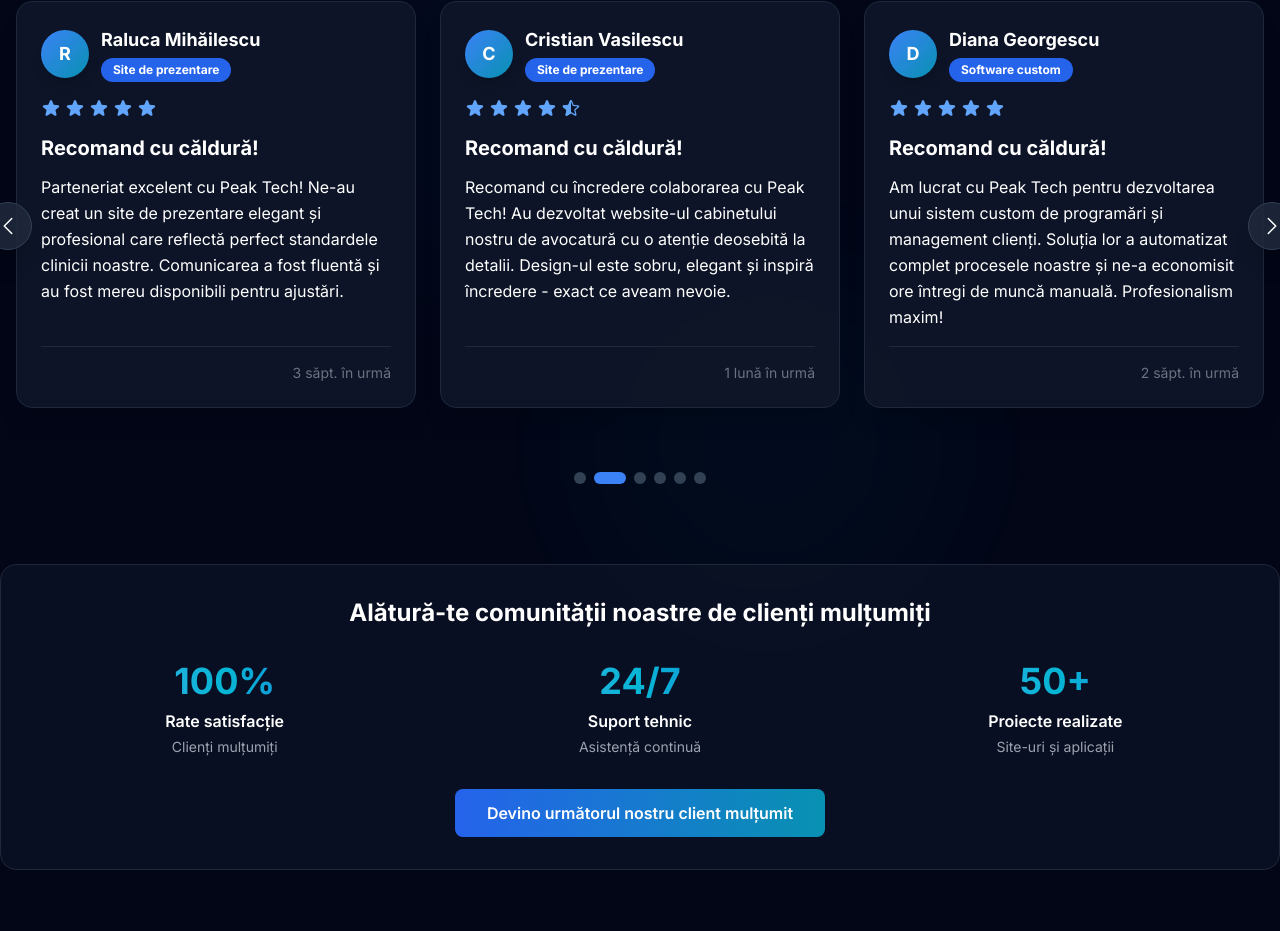
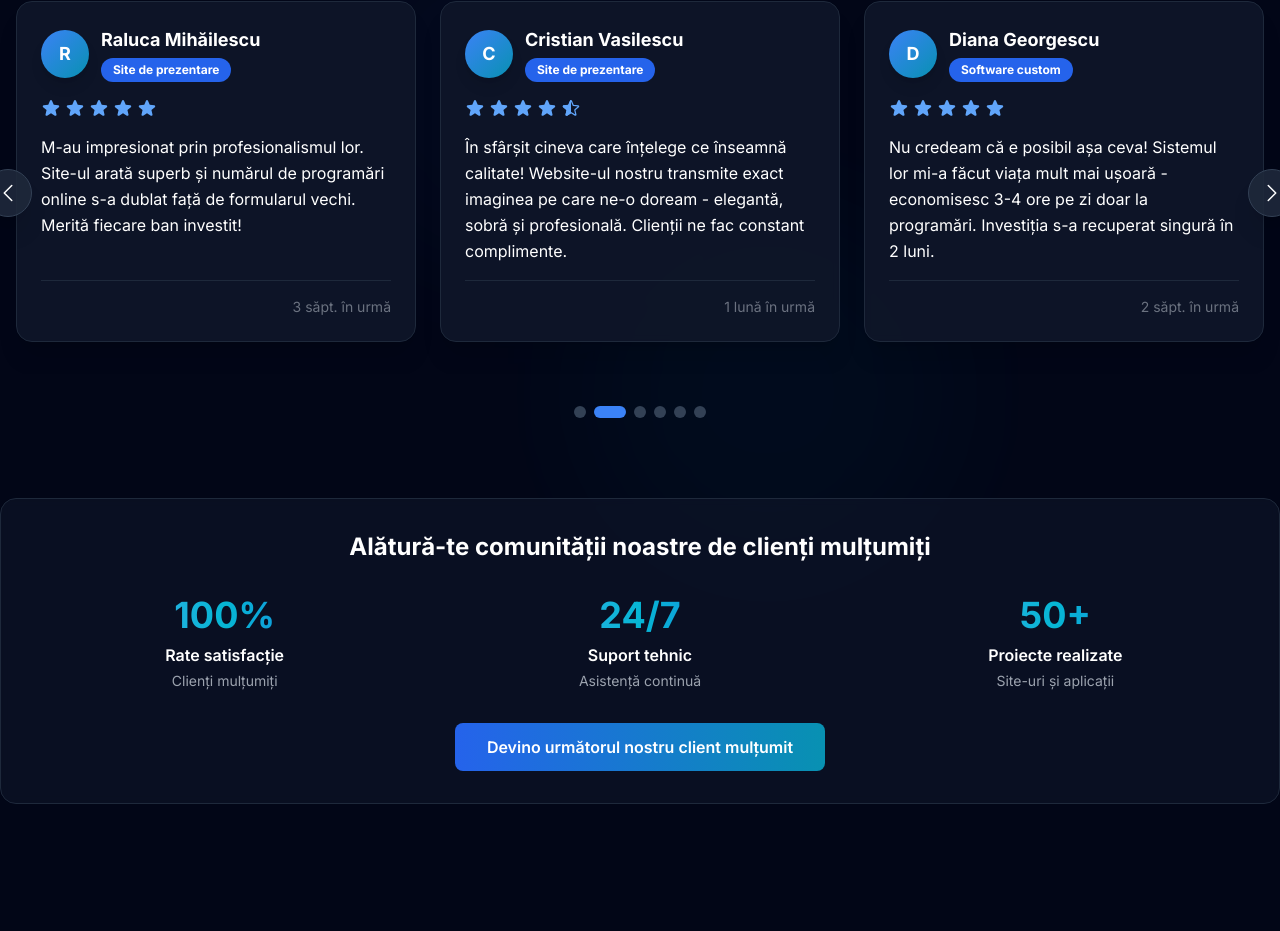
Before and after one commit to AndreiSimionescu12/PEAK_TECH_PLATFORM, a Next.js app: page / in a window 1280 px wide. Shown: the part 4115-5046 px from the top of the page. Built offline with nearby package versions, Linux system fonts and the light colour scheme.

Commit message:
improvement

```diff
--- a/constants/siteConfig.ts
+++ b/constants/siteConfig.ts
@@ -51,8 +51,8 @@ export const siteConfig = {
       company: 'Boutique Fashion SRL',
       role: 'Director General',
       badge: 'Magazin online',
-      content: 'Am colaborat cu Peak Tech pentru dezvoltarea magazinului nostru online și rezultatul a depășit toate așteptările. Echipa lor a înțeles perfect viziunea brandului nostru și a livrat o platformă e-commerce modernă și intuitivă.',
-      rating: 4.5,
+      content: 'Cel mai bun partener pe care l-am avut vreodată! Au transformat complet viziunea noastră într-un magazin online care vinde de la sine. Vânzările au crescut cu 40% în primele 2 luni.',
+      rating: 5,
       avatar: '/testimonials/andrei-constantinescu.jpg',
       timestamp: '2 săpt. în urmă'
     },
@@ -62,7 +62,7 @@ export const siteConfig = {
       company: 'Dental Care Clinic',
       role: 'Manager Clinică',
       badge: 'Site de prezentare',
-      content: 'Parteneriat excelent cu Peak Tech! Ne-au creat un site de prezentare elegant și profesional care reflectă perfect standardele clinicii noastre. Comunicarea a fost fluentă și au fost mereu disponibili pentru ajustări.',
+      content: 'M-au impresionat prin profesionalismul lor. Site-ul arată superb și numărul de programări online s-a dublat față de formularul vechi. Merită fiecare ban investit!',
       rating: 5,
       avatar: '/testimonials/raluca-mihailescu.jpg',
       timestamp: '3 săpt. în urmă'
@@ -73,7 +73,7 @@ export const siteConfig = {
       company: 'Legal Partners',
       role: 'Avocat Senior',
       badge: 'Site de prezentare',
-      content: 'Recomand cu încredere colaborarea cu Peak Tech! Au dezvoltat website-ul cabinetului nostru de avocatură cu o atenție deosebită la detalii. Design-ul este sobru, elegant și inspiră încredere - exact ce aveam nevoie.',
+      content: 'În sfârșit cineva care înțelege ce înseamnă calitate! Website-ul nostru transmite exact imaginea pe care ne-o doream - elegantă, sobră și profesională. Clienții ne fac constant complimente.',
       rating: 4.5,
       avatar: '/testimonials/cristian-vasilescu.jpg',
       timestamp: '1 lună în urmă'
@@ -84,7 +84,7 @@ export const siteConfig = {
       company: 'Beauty Studio Premium',
       role: 'Fondator',
       badge: 'Software custom',
-      content: 'Am lucrat cu Peak Tech pentru dezvoltarea unui sistem custom de programări și management clienți. Soluția lor a automatizat complet procesele noastre și ne-a economisit ore întregi de muncă manuală. Profesionalism maxim!',
+      content: 'Nu credeam că e posibil așa ceva! Sistemul lor mi-a făcut viața mult mai ușoară - economisesc 3-4 ore pe zi doar la programări. Investiția s-a recuperat singură în 2 luni.',
       rating: 5,
       avatar: '/testimonials/diana-georgescu.jpg',
       timestamp: '2 săpt. în urmă'
@@ -95,8 +95,8 @@ export const siteConfig = {
       company: 'FitLife Gym',
       role: 'Director Sport',
       badge: 'Software custom',
-      content: 'Peak Tech ne-a dezvoltat un sistem personalizat pentru gestionarea membrilor și a antrenamentelor. Soluția este rapidă, intuitivă și membrii noștri o adoră! Colaborarea a fost foarte plăcută și profesionistă din toate punctele de vedere.',
-      rating: 4.5,
+      content: 'Wow! Pur și simplu wow! Membrii sălii noastre sunt încântați de noua aplicație. E rapidă, intuitivă și arată fantastic. Peak Tech a depășit toate așteptările noastre.',
+      rating: 5,
       avatar: '/testimonials/victor-stanciu.jpg',
       timestamp: '3 săpt. în urmă'
     },
@@ -106,7 +106,7 @@ export const siteConfig = {
       company: 'Fresh Food Restaurant',
       role: 'Manager Restaurant',
       badge: 'Magazin online',
-      content: 'Am ales Peak Tech pentru platforma noastră de comenzi online și nu regret deloc! Site-ul este rapid, ușor de navigat și integrarea cu sistemul nostru a fost impecabilă. Comenzile online au crescut semnificativ de la lansare.',
+      content: 'Comenzile online s-au triplat de când am lansat noua platformă! E atât de ușor de folosit încât chiar și bunicile comandă fără probleme. Mulțumesc Peak Tech pentru munca extraordinară!',
       rating: 5,
       avatar: '/testimonials/mihaela-popa.jpg',
       timestamp: '1 lună în urmă'
--- a/sections/TestimonialsSection.tsx
+++ b/sections/TestimonialsSection.tsx
@@ -260,11 +260,6 @@ export default function TestimonialsSection() {
                       {renderStars(testimonial.rating)}
                     </div>
 
-                    {/* Title */}
-                    <h3 className="text-xl font-bold text-white mb-3">
-                      Recomand cu căldură!
-                    </h3>
-
                     {/* Content */}
                     <blockquote className="text-white leading-relaxed mb-4 flex-grow text-base">
                       {testimonial.content}
```
